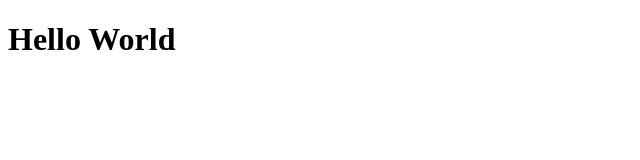
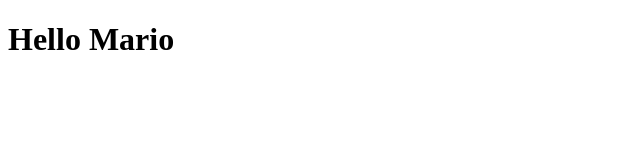
Before and after one commit to felianfilian/git_test_01, a plain HTML site: page index.html in a window 1280 px wide. Shown: the full height of the page, 0-640 px from the left. Drawn offline with Linux system fonts and the light colour scheme.

Commit message:
my new headline

```diff
--- a/index.html
+++ b/index.html
@@ -9,7 +9,7 @@
 </head>
 
 <body>
-  <h1>Hello World</h1>
+  <h1>Hello Mario</h1>
 </body>
 
 </html>
```
